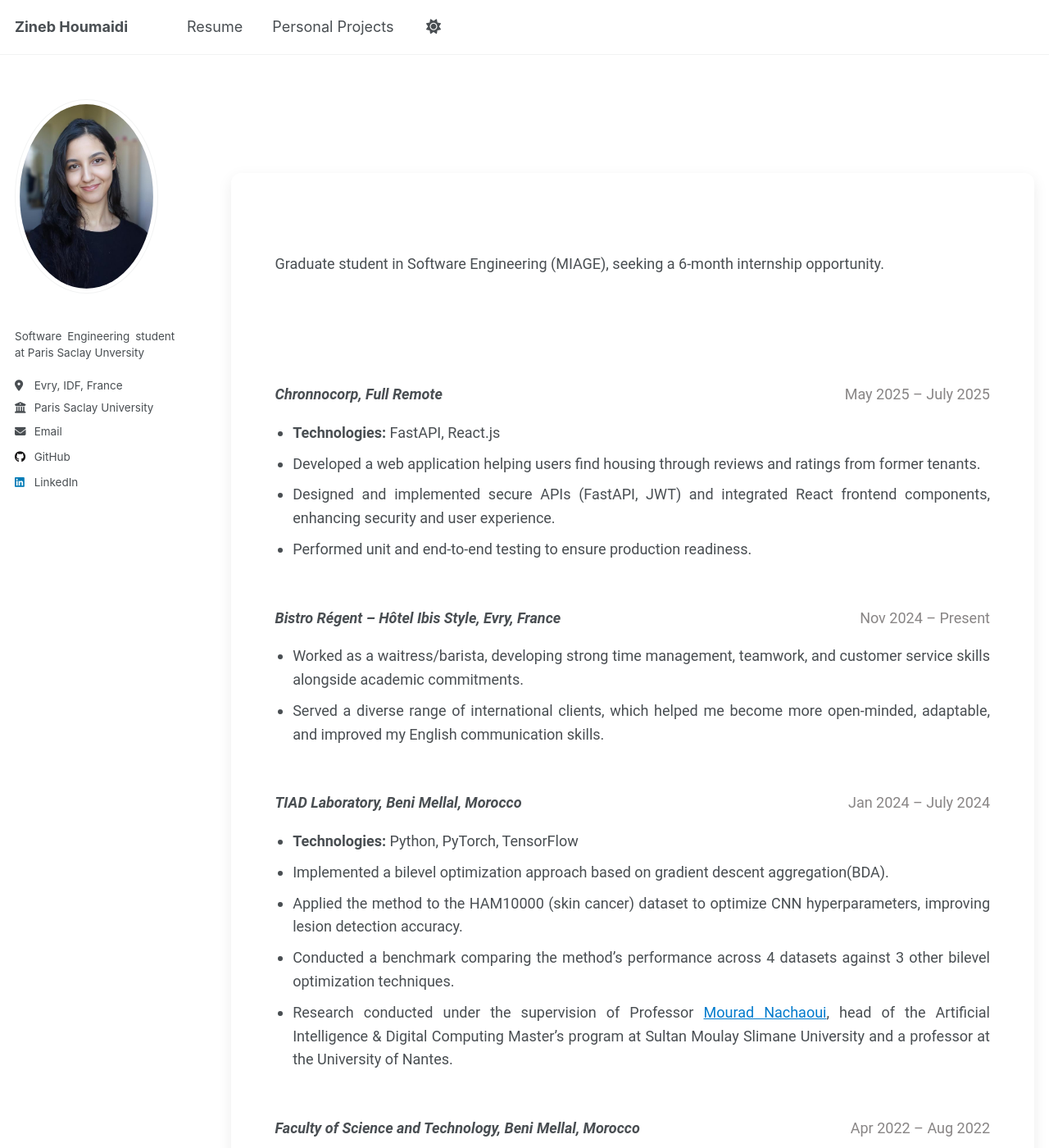
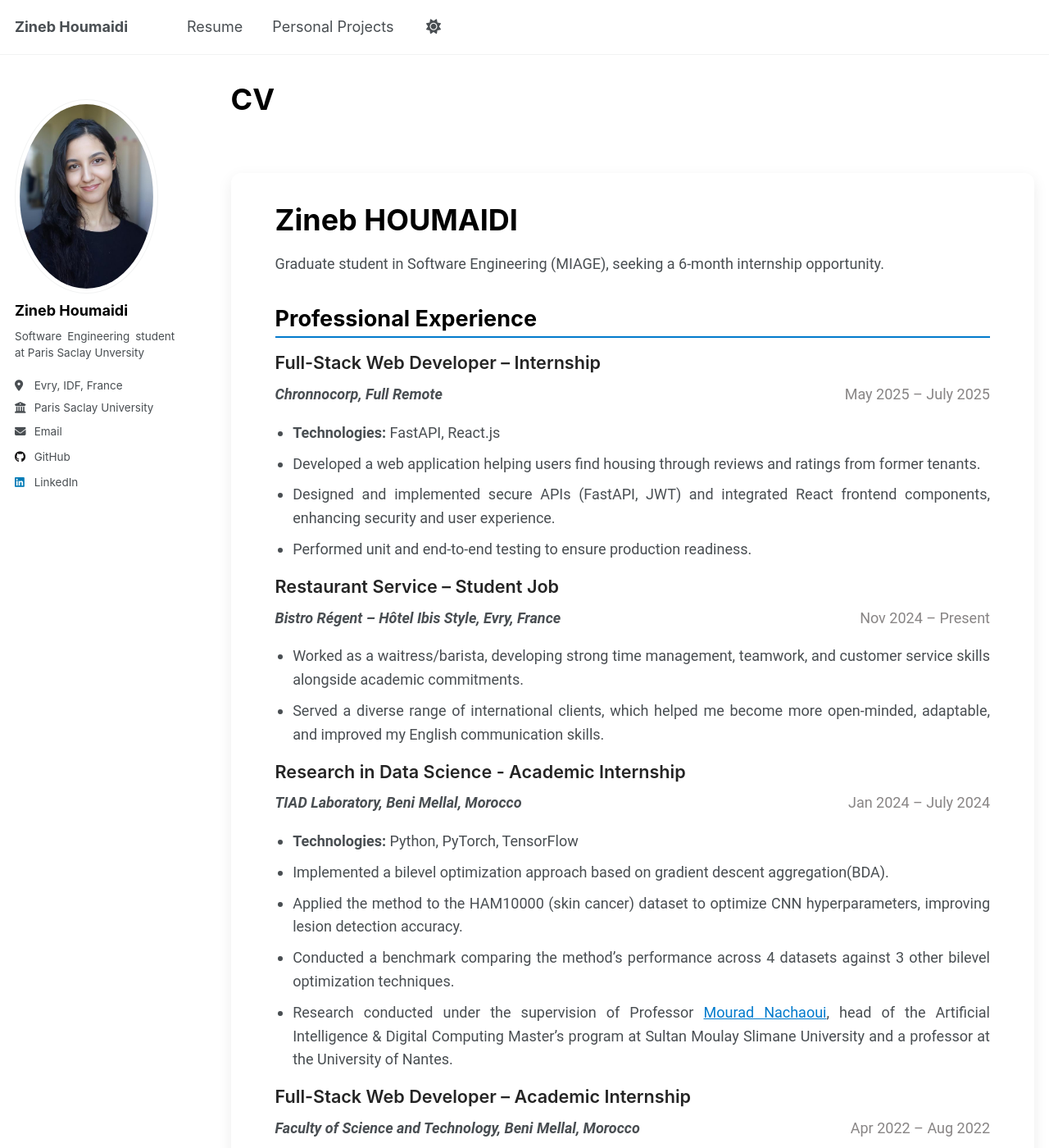
Before and after one commit to Zineb06/Zineb06.github.io, a Jekyll site: the page built from _pages/cv.md, in a window 1280 px wide and 1400 px high. Shown: the whole window at 82% size. Built offline with Jekyll 4.4.1, drawn with Linux system fonts in a browser that asks for light colours; a script that is not in the unit is left out; part of the change alters nothing that is shown; some of the changed text lies outside the part shown.

```diff
--- a/_pages/cv.md
+++ b/_pages/cv.md
@@ -27,14 +27,8 @@ redirect_from:
     color: black;
     margin-bottom: 0.5em;
     transition: all 0.6s ease;
-    opacity: 0;
-    transform: translateY(20px);
   }
 
-  h1.visible, h2.visible, h3.visible {
-    opacity: 1;
-    transform: translateY(0);
-  }
 
   h1 {
     font-size: 2rem;
@@ -87,8 +81,7 @@ redirect_from:
   }
 
   a:hover {
-    color: white;
-    background-color: #007acc;
+    color: blue;
     padding: 0.2em 0.4em;
     border-radius: 4px;
   }
@@ -218,14 +211,14 @@ redirect_from:
 
 <script>
   // Animate section titles on scroll
-  const titles = document.querySelectorAll("h1, h2, h3");
-  const observer = new IntersectionObserver(entries => {
-    entries.forEach(entry => {
-      if (entry.isIntersecting) entry.target.classList.add("visible");
-    });
-  }, { threshold: 0.2 });
+  // const titles = document.querySelectorAll("");
+  // const observer = new IntersectionObserver(entries => {
+  //   entries.forEach(entry => {
+  //     if (entry.isIntersecting) entry.target.classList.add("visible");
+  //   });
+  // }, { threshold: 0.2 });
 
-  titles.forEach(title => observer.observe(title));
+  // titles.forEach(title => observer.observe(title));
 
   // Add tooltip effect for certificates
   const certLinks = document.querySelectorAll("h2 + ul a");
```
